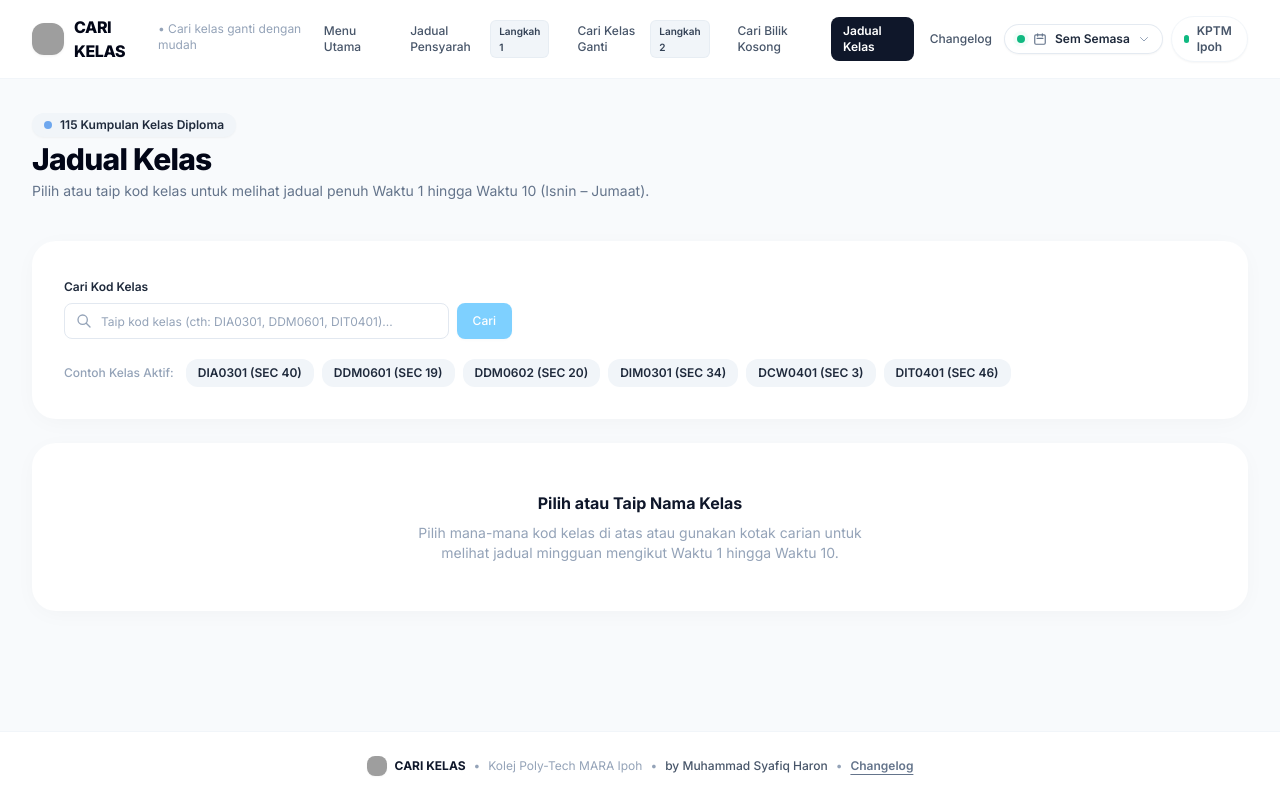
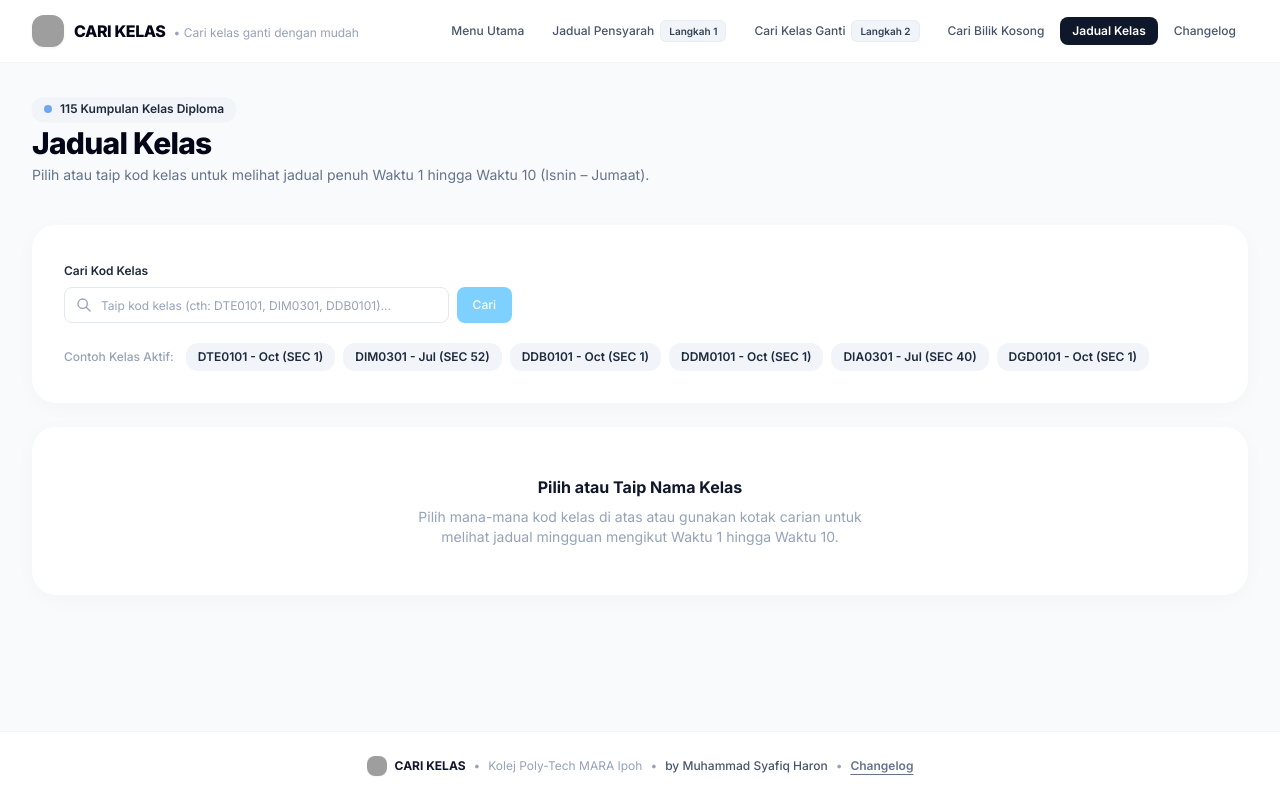
Before and after one commit to syfxai/cari_kelas, a Next.js app: page /classes in a window 1280 px wide. Built offline with nearby package versions, Linux system fonts and the light colour scheme; grey boxes are pictures that could not be loaded.

Commit message:
fix(ui): pindahkan butang semester ke halaman pensyarah & kemas kini kod diploma KPTM

```diff
--- a/src/app/classes/page.tsx
+++ b/src/app/classes/page.tsx
@@ -7,12 +7,12 @@ import ScrapeButton from '@/components/ScrapeButton';
 import type { ClassData } from '@/lib/types';
 
 const SAMPLE_POPULAR_CLASSES = [
-  'DIA0301 (SEC 40)',
-  'DDM0601 (SEC 19)',
-  'DDM0602 (SEC 20)',
-  'DIM0301 (SEC 34)',
-  'DCW0401 (SEC 3)',
-  'DIT0401 (SEC 46)',
+  'DTE0101 - Oct (SEC 1)',
+  'DIM0301 - Jul (SEC 52)',
+  'DDB0101 - Oct (SEC 1)',
+  'DDM0101 - Oct (SEC 1)',
+  'DIA0301 - Jul (SEC 40)',
+  'DGD0101 - Oct (SEC 1)',
 ];
 
 export default function ClassesPage() {
@@ -120,7 +120,7 @@ export default function ClassesPage() {
             <div className="space-y-1.5">
               <label className="text-xs font-semibold text-slate-800">Cari Kod Kelas</label>
               <SearchBar
-                placeholder="Taip kod kelas (cth: DIA0301, DDM0601, DIT0401)..."
+                placeholder="Taip kod kelas (cth: DTE0101, DIM0301, DDB0101)..."
                 suggestions={classes.map(c => c.name)}
                 onSearch={handleSearch}
                 loading={loading}
--- a/src/app/page.tsx
+++ b/src/app/page.tsx
@@ -51,10 +51,10 @@ export default function Home() {
       title: 'Jadual Kelas',
       href: '/classes',
       description: 'Semak jadual waktu subjek, kod pensyarah, dan lokasi bilik untuk setiap kumpulan kelas diploma.',
-      tag: '80+ Kumpulan Kelas',
+      tag: '115 Kumpulan Kelas',
       tagColor: 'bg-slate-100 text-slate-800',
       highlights: [
-        'Sokongan kelas DIA, DDM, DIM, DIT, DCW',
+        'Sokongan kelas DTE, DIM, DDB, DDM, DIA, DGD',
         'Paparan grid 10 waktu yang seragam',
         'Pintasan pantas kod kelas aktif',
       ],
--- a/src/app/teachers/page.tsx
+++ b/src/app/teachers/page.tsx
@@ -3,6 +3,8 @@
 import { useState, useEffect, useCallback } from 'react';
 import Link from 'next/link';
 import TimetableGrid from '@/components/TimetableGrid';
+import SemesterSelector from '@/components/SemesterSelector';
+import SemesterArchiveBanner from '@/components/SemesterArchiveBanner';
 import type { TeacherData } from '@/lib/types';
 
 export default function TeachersPage() {
@@ -209,6 +211,20 @@ export default function TeachersPage() {
             </>
           )}
         </button>
+
+        {/* 2 Butang Pilihan: Pemilih Semester & Status KPTM Ipoh */}
+        <div className="flex items-center gap-2 shrink-0">
+          <SemesterSelector />
+          <div className="flex items-center gap-2 text-xs font-semibold text-slate-600 bg-white px-3 py-2 rounded-full shadow-2xs border border-slate-200/90">
+            <span className="w-2 h-2 rounded-full bg-emerald-500" />
+            <span>KPTM Ipoh</span>
+          </div>
+        </div>
+      </div>
+
+      {/* Makluman Mod Arkib Semester Lepas */}
+      <div className="rounded-2xl overflow-hidden">
+        <SemesterArchiveBanner />
       </div>
 
       {/* Teacher List Grid - Gaya Apple Minimal */}
--- a/src/components/AppShell.tsx
+++ b/src/components/AppShell.tsx
@@ -4,8 +4,6 @@ import React, { useState } from 'react';
 import Link from 'next/link';
 import Image from 'next/image';
 import { usePathname } from 'next/navigation';
-import SemesterSelector from './SemesterSelector';
-import SemesterArchiveBanner from './SemesterArchiveBanner';
 import SurveyToast from './SurveyToast';
 
 interface AppShellProps {
@@ -112,19 +110,7 @@ export default function AppShell({ children }: AppShellProps) {
             );
           })}
         </nav>
-
-        {/* Semester Selector & Status Pill */}
-        <div className="flex items-center gap-2">
-          <SemesterSelector />
-          <div className="hidden lg:flex items-center gap-2 text-xs font-semibold text-slate-600 bg-white px-3 py-1.5 rounded-full shadow-2xs border border-slate-100">
-            <span className="w-2 h-2 rounded-full bg-emerald-500" />
-            <span>KPTM Ipoh</span>
-          </div>
-        </div>
       </header>
-
-      {/* Archive Warning Banner */}
-      <SemesterArchiveBanner />
 
       {/* Mobile Drawer Overlay & Pinned Navigation (Fixed on viewport right below header) */}
       {mobileMenuOpen && (
@@ -133,11 +119,7 @@ export default function AppShell({ children }: AppShellProps) {
             className="fixed inset-0 top-[57px] bg-slate-900/40 backdrop-blur-xs z-30 md:hidden animate-in fade-in duration-200"
             onClick={() => setMobileMenuOpen(false)}
           />
-          <div className="fixed inset-x-0 top-[57px] z-40 bg-white/95 backdrop-blur-md border-b border-slate-200/90 px-4 py-3.5 space-y-2.5 shadow-2xl md:hidden animate-in slide-in-from-top-2 duration-200 max-h-[calc(100vh-65px)] overflow-y-auto">
-            <div className="pb-2.5 border-b border-slate-100 flex items-center justify-between">
-              <span className="text-xs font-bold text-slate-500">Pilih Semester:</span>
-              <SemesterSelector />
-            </div>
+          <div className="fixed inset-x-0 top-[57px] z-40 bg-white/95 backdrop-blur-md border-b border-slate-200/90 px-4 py-3.5 space-y-2 shadow-2xl md:hidden animate-in slide-in-from-top-2 duration-200 max-h-[calc(100vh-65px)] overflow-y-auto">
             <div className="space-y-1">
               {navigation.map((item) => {
                 const isActive = pathname === item.href;
```
